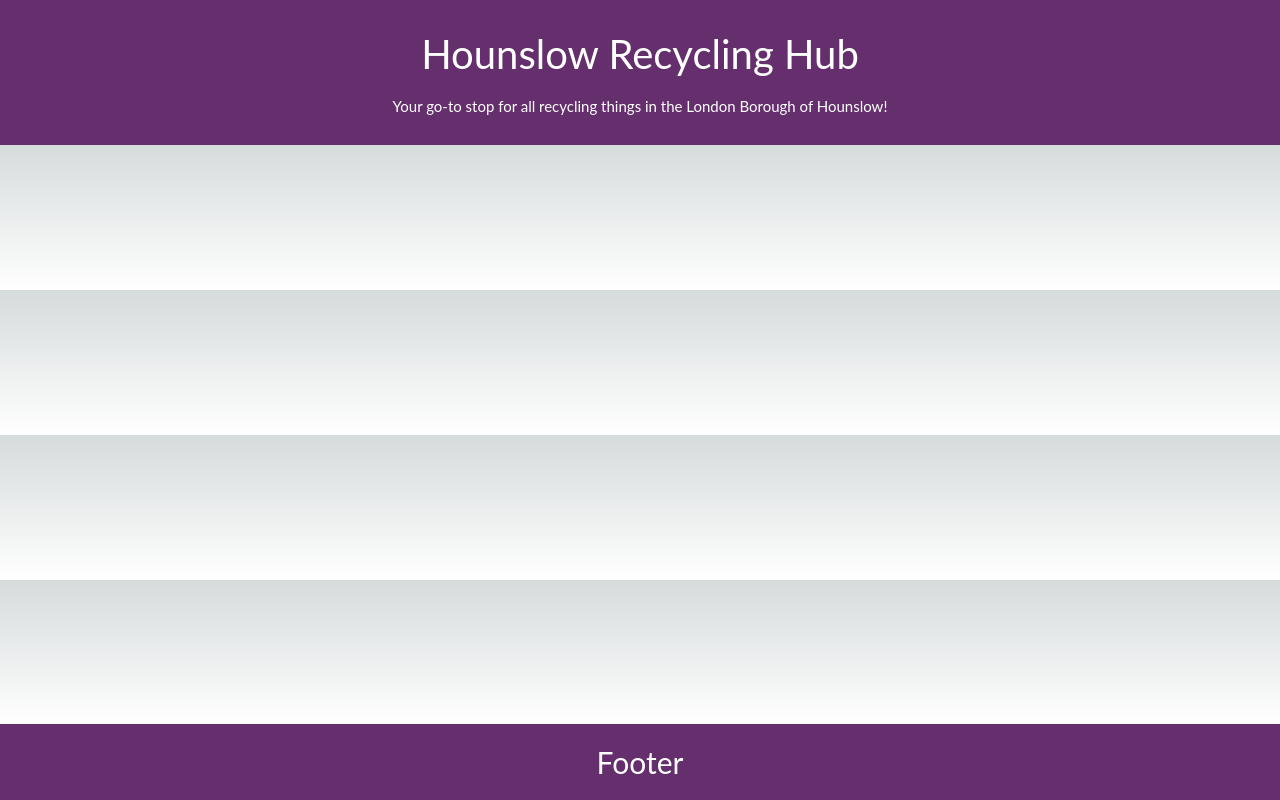
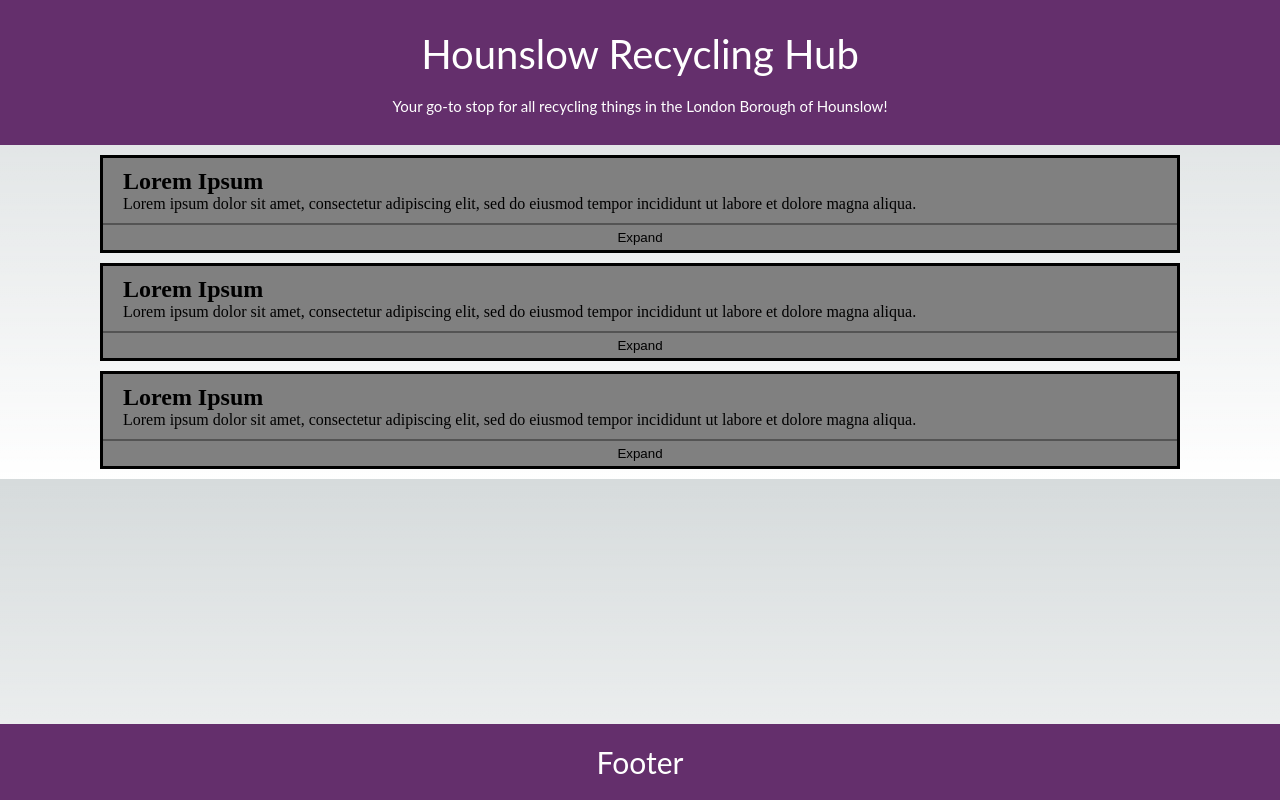
Before and after one commit to ajn2020/test, a Next.js app: page / in a window 1280 px wide. Built offline with nearby package versions, Linux system fonts and the light colour scheme.

Commit message:
Create first draft of accordions

```diff
--- /dev/null
+++ b/components/RecyclingServiceAccordion.tsx
@@ -0,0 +1,27 @@
+import { useState } from 'react'
+
+export default function RecyclingServiceAccordion() {
+    const [isOpen, setOpen] = useState(false);
+
+    const handleClick = () => {
+        setOpen(!isOpen)
+    }
+
+    return (
+        <div className="accordion-wrapper">
+            <div className="accordion">
+                <div className="accordion-title">
+                    <h2>Lorem Ipsum</h2>
+                </div>
+                <div className="accordion-description">
+                    <p>Lorem ipsum dolor sit amet, consectetur adipiscing elit, sed do eiusmod tempor incididunt ut labore et dolore magna aliqua.</p>
+                </div>
+                <div className={isOpen? "accordion-content-displayed" : "accordion-content-hidden"}>
+                    <br />
+                    <p>Lorem ipsum dolor sit amet, consectetur adipiscing elit, sed do eiusmod tempor incididunt ut labore et dolore magna aliqua. Ut enim ad minim veniam, quis nostrud exercitation ullamco laboris nisi ut aliquip ex ea commodo consequat. Duis aute irure dolor in reprehenderit in voluptate velit esse cillum dolore eu fugiat nulla pariatur. Excepteur sint occaecat cupidatat non proident, sunt in culpa qui officia deserunt mollit anim id est laborum.</p>
+                </div>
+            </div>
+            <button className="accordion-button" type="button" onClick={handleClick}>{isOpen? "Collapse" : "Expand"}</button>
+        </div>
+    )
+}
--- a/pages/index.tsx
+++ b/pages/index.tsx
@@ -1,3 +1,4 @@
+import RecyclingServiceAccordion from '@/components/RecyclingServiceAccordion'
 import Head from 'next/head'
 import Image from 'next/image'
 
@@ -11,7 +12,9 @@ export default function Home() {
         <link rel="icon" href="/favicon.ico" />
       </Head>
       <main>
-
+        <RecyclingServiceAccordion />
+        <RecyclingServiceAccordion />
+        <RecyclingServiceAccordion />
       </main>
     </>
   )
--- a/styles/style.css
+++ b/styles/style.css
@@ -1,3 +1,7 @@
+/*========================================
+    HEADER
+========================================*/
+
 .header {
     background-color: #642f6c;
     color: white;
@@ -14,6 +18,59 @@
     font-size: 15px;
 }
 
+/*========================================
+    ACCORDION
+========================================*/
+
+.accordion-wrapper {
+    background-color: grey;
+    border-style: solid;
+    border-width: 3px;
+    margin: 10px 100px;
+}
+
+.accordion {
+    padding: 10px 20px;
+}
+
+.accordion-title {
+    color: black;
+}
+
+.accordion-description {
+    color: black;
+}
+
+.accordion-content-hidden {
+    color: black;
+    max-height: 0;
+    overflow: hidden;
+    transition: max-height 0.2s ease-out;
+}
+
+.accordion-content-displayed {
+    color: black;
+    max-height: 1000px;
+    overflow: hidden;
+    transition: max-height 0.2s ease-in;
+}
+
+.accordion-button {
+    width: 100%;
+    padding: 5px;
+    border-width: 2px 0px 0px 0px;
+    background-color: inherit;
+    cursor: pointer;
+}
+
+.accordion-button:hover {
+    filter: brightness(80%);
+}
+
+/*========================================
+    FOOTER
+========================================*/
+
 .footer {
     position: fixed;
     bottom: 0;
```
